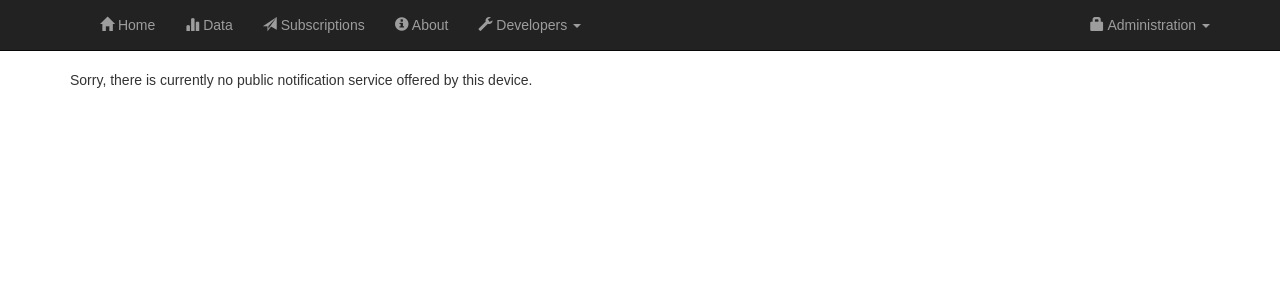
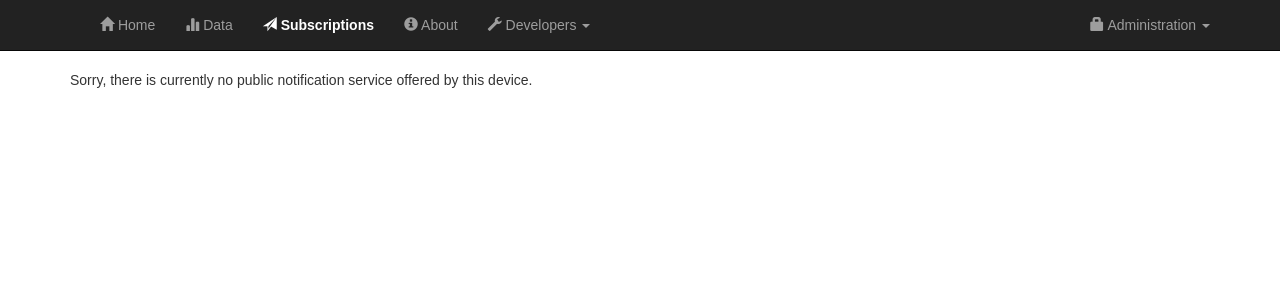
Before and after one commit to JanVan01/gwot-physical, a Flask app: template templates/subscriptions.html in a window 1280 px wide. Shown: the top 300 px of the page. Run offline with Flask 2, Linux system fonts and the light colour scheme; the template is opened without the code that fills it, so the values that code supplies are empty; some libraries are stand-ins or nearby versions.

Commit message:
Navigation fix 2

```diff
--- a/templates/base/frontend.html
+++ b/templates/base/frontend.html
@@ -32,7 +32,7 @@
           <ul class="nav navbar-nav">
               <li><a href="/" class="home"><span class="glyphicon glyphicon-home"></span> Home</a></li>
               <li><a href="/data" class="data"><span class="glyphicon glyphicon-stats"></span> Data</a></li>
-              <li><a href="/subscriptions" class="subscribe"><span class="glyphicon glyphicon-send"></span> Subscriptions</a></li>
+              <li><a href="/subscriptions" class="subscriptions"><span class="glyphicon glyphicon-send"></span> Subscriptions</a></li>
 			  <li><a href="/about" class="about"><span class="glyphicon glyphicon-info-sign"></span> About</a></li>
               <li class="dropdown">
                 <a href="#" class="developers dropdown-toggle" data-toggle="dropdown" role="button" aria-haspopup="true" aria-expanded="true"><span class="glyphicon glyphicon-wrench"></span> Developers <span class="caret"></span></a>
```
